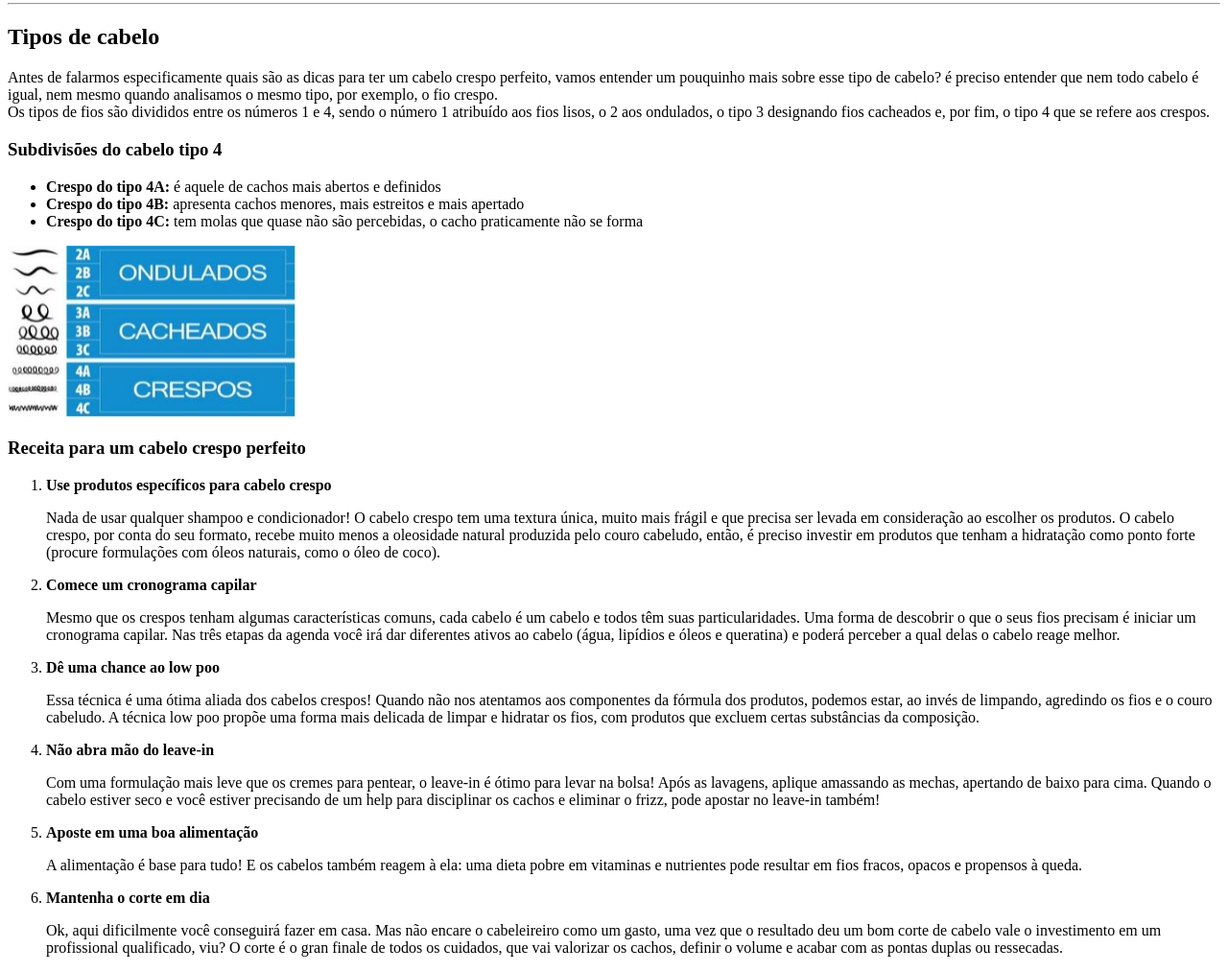
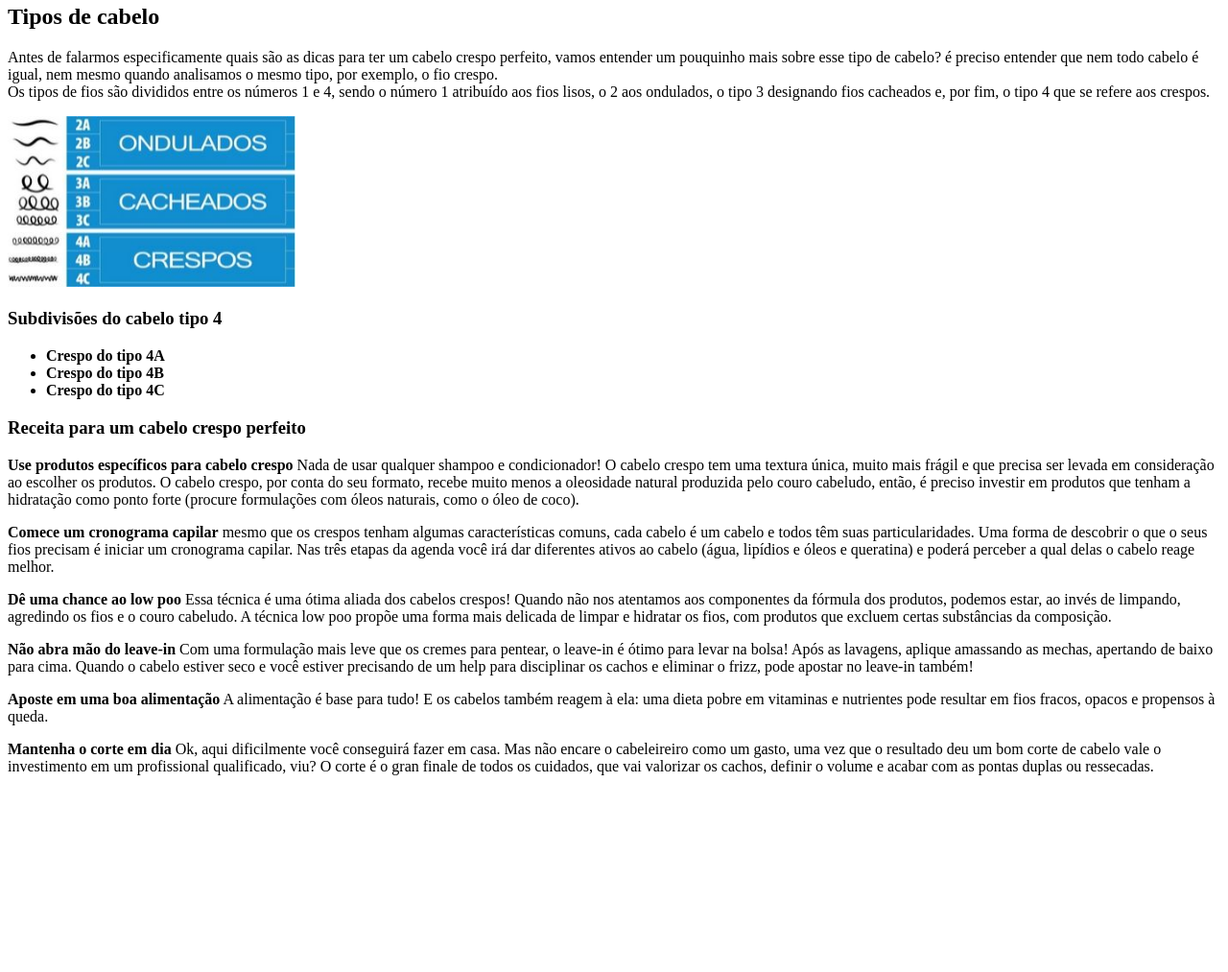
Before and after one commit to jeanmarieq/exercicio-aula-4-HTML, a plain HTML site: page index.html in a window 1280 px wide. Shown: the part 522-1535 px from the top of the page at 96% size. After the commit the page ends 1346 px from the top, so only its background shows below. Drawn offline with Linux system fonts and the light colour scheme.

Commit message:
atualizacion-setion

```diff
--- a/index.html
+++ b/index.html
@@ -9,14 +9,14 @@
         <header>
             <h1>Receita infalível para ter um cabelo crespo de dar inveja</h1>
 
+             <figure>
                   <img src="imagens/cabelo-cacheado.jpg" width="700" height="300" alt="Cabelo cacheado">
+             </figure>
 
             <nav>
-                <fieldset>
                 <a href="#link1">Tipos de cabelo</a></br>
                 <a href="#link2">Subdivisões do cabelo tipo 4</a></br>
                 <a href="#link3">Receita para um cabelo crespo perfeito</a></br>
-                </fieldset>
             </nav>
             <p><strong>Um cabelo crespo bem cuidado, com aquele volume lindo e os cachos definidos não perde em nada para os
                 fios alinhadinhos, <em>não acha?</em>
@@ -24,9 +24,12 @@
                 exigem.</strong>
             </p>
         </header>
-        <section>
-            <hr>
-            <h2 id="link1">Tipos de cabelo</h2>
+        <main>
+            <section class="Tipos de cabelo">
+
+               <div class="Tipos de cabelo">
+
+                    <h2 class="title" id="link1">Tipos de cabelo</h2>
                     <p>Antes de falarmos especificamente quais são as dicas para ter um cabelo crespo perfeito, vamos entender um
                     pouquinho mais sobre esse tipo de cabelo? é preciso entender
                     que nem todo cabelo é igual, nem mesmo quando analisamos o mesmo tipo, por exemplo, o fio crespo.</br>
@@ -34,57 +37,65 @@
                     ondulados, o tipo 3 designando fios cacheados e, por fim,
                     o tipo 4 que se refere aos crespos.
                     </p>
-            <h3 id="link2">Subdivisões do cabelo tipo 4</h3>
-                <ul>
-                    <li><b>Crespo do tipo 4A:</b> é aquele de cachos mais abertos e definidos</li>
-                    <li><b>Crespo do tipo 4B:</b> apresenta cachos menores, mais estreitos e mais apertado</li>
-                    <li><b>Crespo do tipo 4C:</b> tem molas que quase não são percebidas, o cacho praticamente não se forma</li>
-                </ul>
+               </div>
+
+               <div class="Subdivisões do cabelo tipo 4">
+
                     <img src="Imagens/Subdivisões do cabelo.jpg" width="300" alt="Subdivisões do cabelo">
 
+                    <h3 class="title" id="link2">Subdivisões do cabelo tipo 4</h3>
+                    <ul>
+                        <li><b>Crespo do tipo 4A</b></li>
+                        <li><b>Crespo do tipo 4B</b></li>
+                        <li><b>Crespo do tipo 4C</b></li>
+                    </ul>
+               </div>
+            </section>
+
+            <section class="Receita">
+
+                <article>
+
                     <h3 id="link3">Receita para um cabelo crespo perfeito</h3>
-                <ol>
-                    <li><b>Use produtos específicos para cabelo crespo</b></li>
-                        <p>
+
+                        <p><strong>Use produtos específicos para cabelo crespo</strong></b>
                             Nada de usar qualquer shampoo e condicionador! O cabelo crespo tem uma textura única, muito mais frágil
                             e que precisa ser levada em consideração ao escolher os produtos.
                             O cabelo crespo, por conta do seu formato, recebe muito menos a oleosidade natural produzida pelo couro
                             cabeludo, então, é preciso investir em produtos que tenham a hidratação
                             como ponto forte (procure formulações com óleos naturais, como o óleo de coco).
                         </p>
-                    <li><b>Comece um cronograma capilar</b></li>
-                        <p>
-                            Mesmo que os crespos tenham algumas características comuns, cada cabelo é um cabelo e todos têm suas
-                            particularidades.
+                        <p><strong>Comece um cronograma capilar</strong></b>
+                            mesmo que os crespos tenham algumas características comuns, cada cabelo é um cabelo e todos têm suas particularidades.
                             Uma forma de descobrir o que o seus fios precisam é iniciar um cronograma capilar. Nas três etapas da
                             agenda você irá dar diferentes ativos ao cabelo (água, lipídios e óleos e queratina) e poderá perceber a qual delas o cabelo reage melhor.
                         </p>
-                    <li><b>Dê uma chance ao low poo</b></li>
-                        <p>
+                        <p><strong><b>Dê uma chance ao low poo</strong></b>
                             Essa técnica é uma ótima aliada dos cabelos crespos! Quando não nos atentamos aos componentes da fórmula dos produtos, podemos estar,
                             ao invés de limpando, agredindo os fios e o couro cabeludo. A técnica low poo propõe uma forma mais delicada de limpar e hidratar os fios,
                             com produtos que excluem certas substâncias da composição.
                         </p>
-                    <li><b>Não abra mão do leave-in</b></li>
-                        <p>
+                        <p><strong>Não abra mão do leave-in</strong></b>
                             Com uma formulação mais leve que os cremes para pentear, o leave-in é ótimo para levar na bolsa! Após as
                             lavagens, aplique amassando as mechas, apertando de baixo para cima.
                             Quando o cabelo estiver seco e você estiver precisando de um help para disciplinar os cachos e eliminar
                             o frizz, pode apostar no leave-in também!
                         </p>
-                    <li><b>Aposte em uma boa alimentação</b></li>
-                        <p>
+                        <p><strong>Aposte em uma boa alimentação</strong></b>
                             A alimentação é base para tudo! E os cabelos também reagem à ela: uma dieta pobre em vitaminas e
                             nutrientes pode resultar em fios fracos, opacos e propensos à queda.
                             </p>
-                    <li><b>Mantenha o corte em dia</b></li>
-                        <p>
+                            <p><strong><b>Mantenha o corte em dia</strong></b>
                             Ok, aqui dificilmente você conseguirá fazer em casa. Mas não encare o cabeleireiro como um gasto, uma
                             vez que o resultado deu um bom corte de cabelo vale o investimento em um profissional qualificado, viu?
                             O corte é o gran finale de todos os cuidados, que vai valorizar os cachos, definir o volume e acabar com
                             as pontas duplas ou ressecadas.
                             </p>
-                </ol>
+
+                </article>
+
             </section>
+
+        </main>
     </body>
 </html>
```
Lines whose indentation alone changed are shown as unchanged.
